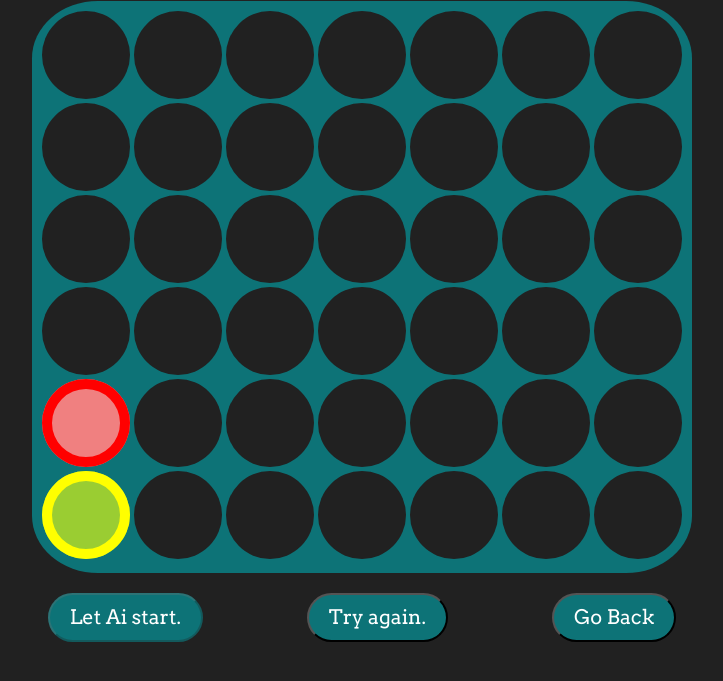
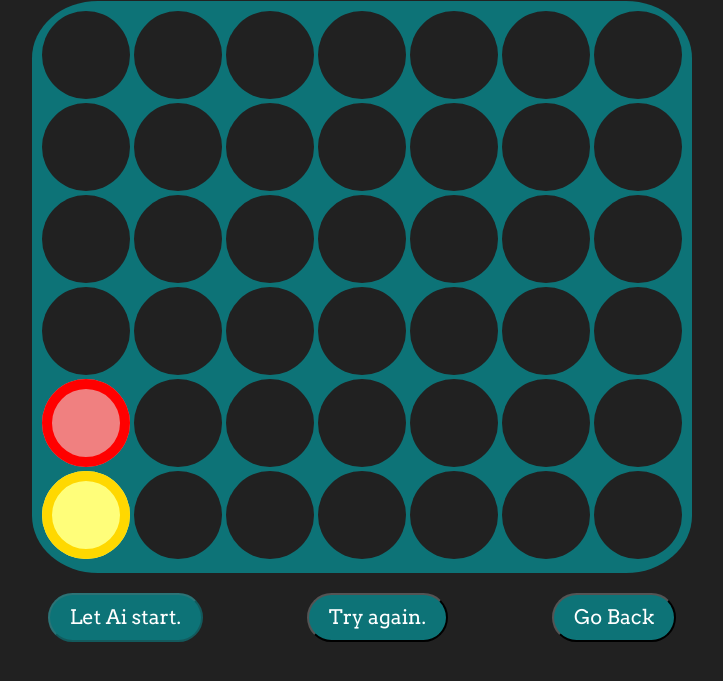
Before and after one commit to GokulSudheesh/minmax, a plain HTML site: page c4.html in a window 1280 px wide. Both pictures are taken after a click on the element 364 px from the left and 110 px from the top of the page. Shown: the part 55-736 px from the top of the page, without its empty margins (278-1001 px from the left). Drawn offline with nearby package versions, Linux system fonts and the light colour scheme; a web font is replaced by a local one.

Commit message:
Update c4.css

```diff
--- a/styles/c4.css
+++ b/styles/c4.css
@@ -26,8 +26,12 @@ body{
 }
 
 .yellow {
-    box-shadow:0px 0px 0px 10px yellow inset;
-    background-color: yellowgreen;
+    box-shadow:0px 0px 0px 10px #ffd800 inset;
+    background-color: #fffe7a;
+}
+
+.won {
+    box-shadow:0px 0px 0px 10px white inset;
 }
 
 .down-btn {
```
